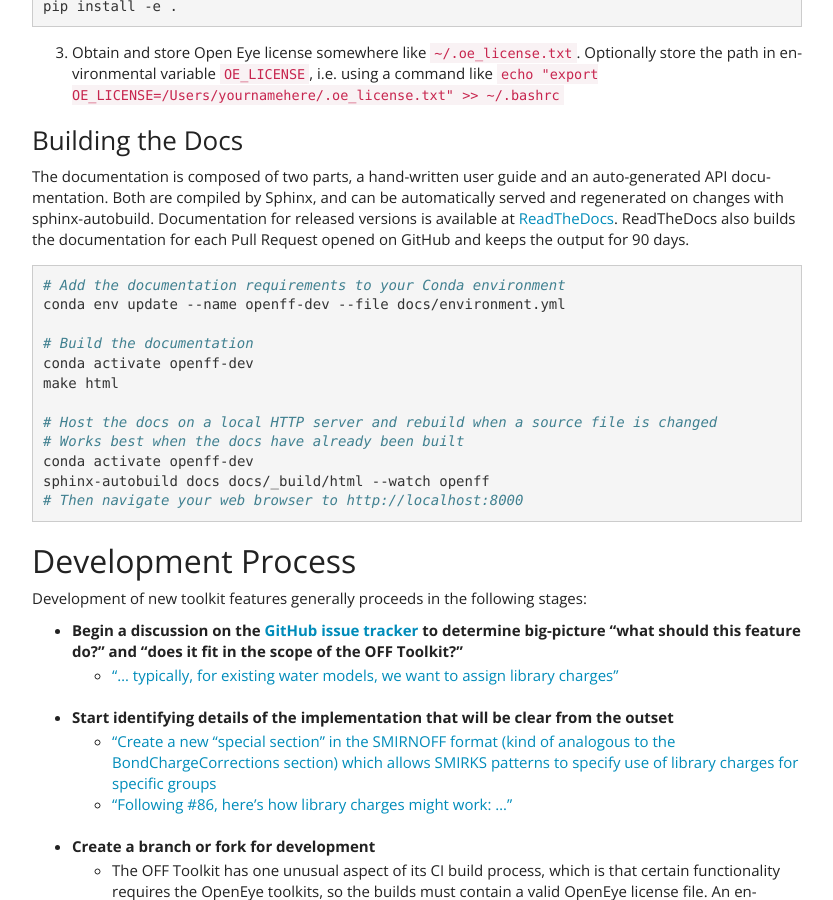
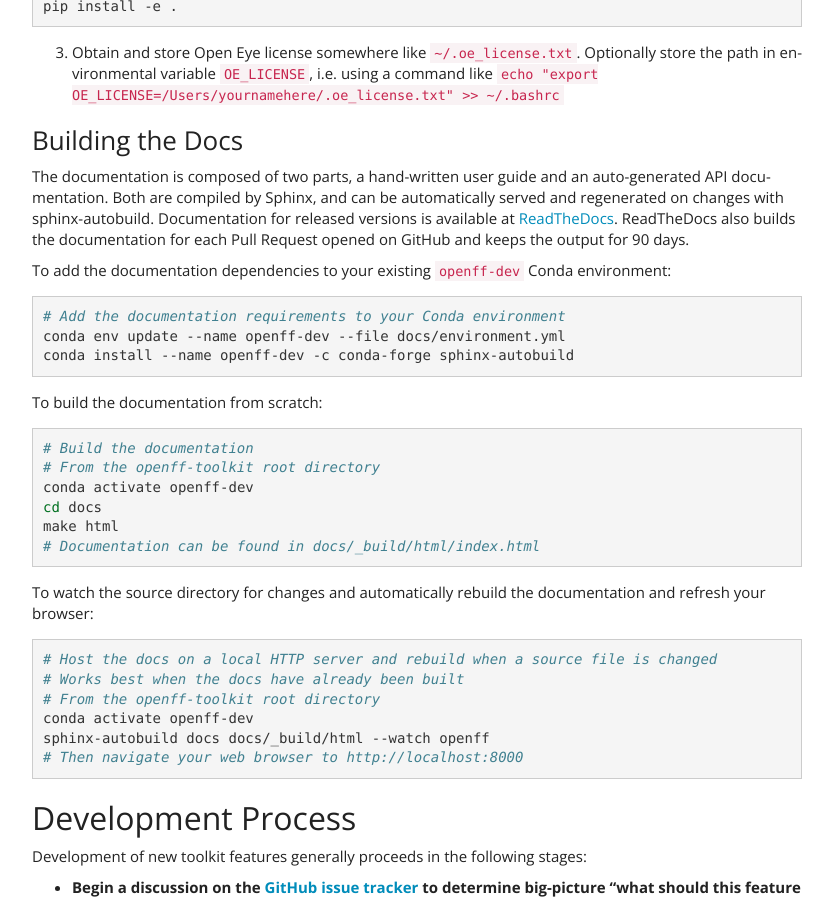
Before and after one commit to openforcefield/openff-toolkit, a Sphinx documentation site: the page built from docs/developing.rst, in a window 1280 px wide and 900 px high, scrolled down 4543 px. Shown: the whole window, without its empty margins (38-871 px from the left). Built offline with Sphinx 7.4.7, drawn with Linux system fonts in a browser that asks for light colours.

Commit message:
Clarify building docs and add installation of sphinx-autobuild

```diff
--- a/docs/developing.rst
+++ b/docs/developing.rst
@@ -246,17 +246,32 @@ Both are compiled by Sphinx, and can be automatically served and regenerated on
 Documentation for released versions is available at `ReadTheDocs <https://open-forcefield-toolkit.readthedocs.io/en/latest/>`_.
 ReadTheDocs also builds the documentation for each Pull Request opened on GitHub and keeps the output for 90 days.
 
+To add the documentation dependencies to your existing ``openff-dev`` Conda environment:
+
 .. code-block:: shell
 
     # Add the documentation requirements to your Conda environment
     conda env update --name openff-dev --file docs/environment.yml
+    conda install --name openff-dev -c conda-forge sphinx-autobuild
+
+To build the documentation from scratch:
+
+.. code-block:: shell
 
     # Build the documentation
+    # From the openff-toolkit root directory
     conda activate openff-dev
+    cd docs
     make html
+    # Documentation can be found in docs/_build/html/index.html
+
+To watch the source directory for changes and automatically rebuild the documentation and refresh your browser:
+
+.. code-block:: shell
 
     # Host the docs on a local HTTP server and rebuild when a source file is changed
     # Works best when the docs have already been built
+    # From the openff-toolkit root directory
     conda activate openff-dev
     sphinx-autobuild docs docs/_build/html --watch openff
     # Then navigate your web browser to http://localhost:8000
```
